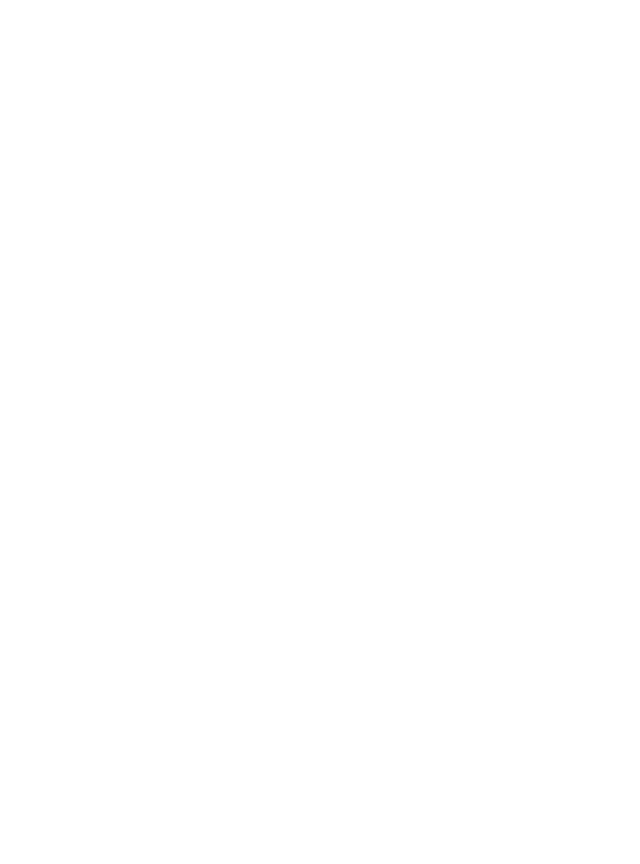
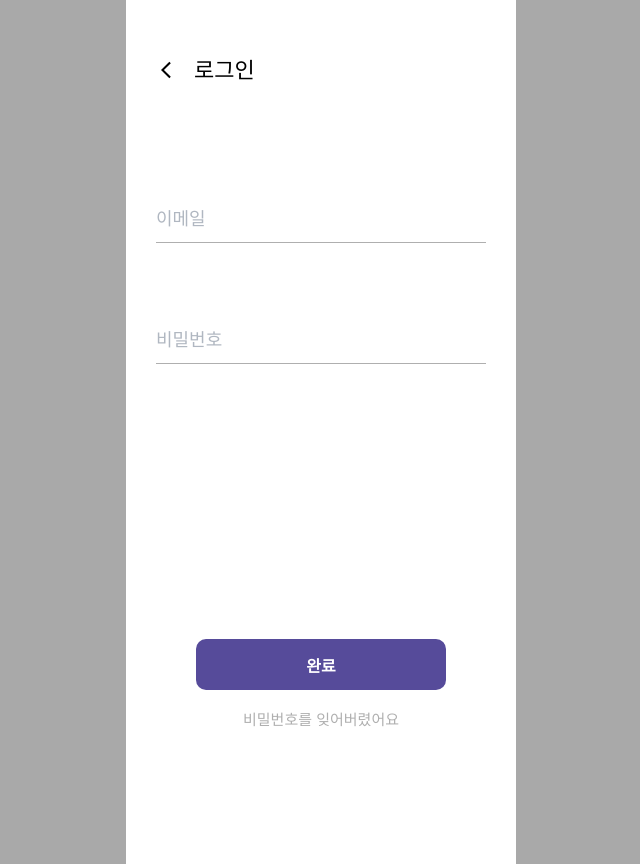
Before and after one commit to likelion-maestro/Maestro-fe, a React (Create React App) app in the folder maestro-fe/: page /LoginPage in a window 1280 px wide. Before the commit this address had no page. Shown: the whole page, without its empty margins (319-959 px from the left). Before the commit the page ends 800 px from the top, so only its background shows below. Built offline with nearby package versions, Linux system fonts and the light colour scheme.

Commit message:
feature: 로그인 페이지 틀 생성(기능제외)

```diff
--- a/maestro-fe/package.json
+++ b/maestro-fe/package.json
@@ -7,7 +7,7 @@
     "react": "^18.2.0",
     "react-dom": "^18.2.0",
     "react-icons": "^4.7.1",
-    "react-router-dom": "^6.4.2",
+    "react-router-dom": "^6.6.1",
     "react-scripts": "5.0.1",
     "styled-components": "^5.3.6",
     "styled-reset": "^4.4.2"
--- /dev/null
+++ b/maestro-fe/src/pages/LoginPage/index.jsx
@@ -0,0 +1,101 @@
+import React from 'react';
+import styled from 'styled-components';
+import { MdOutlineArrowBackIosNew } from 'react-icons/md';
+import { useNavigate } from 'react-router-dom';
+import Layout from '../../maestro-ui/Layout';
+import Button from '../../maestro-ui/Button';
+
+const Header = styled.div`
+    display: flex;
+    padding: 40px;
+    width: 100%;
+    font-weight: 800;
+    font-size: 20px;
+    justify-content: center;
+    align-items: center;
+`;
+
+const IconWrapper = styled.div`
+    display: flex;
+    margin-top: 20px;
+    margin-left: 30px;
+    width: 100%;
+    justify-content: left;
+`;
+
+const LoginText = styled.div`
+    display: flex;
+    margin-top: 0px;
+    margin-left: 18px;
+    justify-content: left;
+    font-size: 22px;
+    font-weight: 400;
+`;
+
+const InputWrapper = styled.div`
+    display: flex;
+    width: 330px;
+    margin-top: 88px;
+    border-bottom: 1.8px solid #AFAFAF;
+`;
+
+const InputText = styled.div`
+    display: flex;
+    font-size: 18px;
+    font-weight: 400;
+    margin-bottom: 14px;
+    color: #B0B7C1;
+`;
+
+const ButtonWrapper = styled.div`
+    position: relative;
+    margin-top: 275px;
+`;
+
+const ButtonText = styled.div`
+    position: relative;
+    text-align: center;
+    font-size: 16px;
+    font-weight: 600;
+`;
+
+const ForgotPassword = styled.div`
+    position: relative;
+    text-align: center;
+    font-size: 15px;
+    font-weight: 400;
+    margin-top: 22px;
+    color: #AFAFAF;
+`
+
+const LoginPage = () => {
+    const navigate = useNavigate();
+
+    const onClickBack = () => {
+        navigate("/LandingPage");
+    };
+    return (
+        <Layout>
+            <Header>
+                <IconWrapper>
+                    <MdOutlineArrowBackIosNew onClick={onClickBack} size="20"/>
+                    <LoginText>로그인</LoginText>
+                </IconWrapper>
+            </Header>
+            <InputWrapper>
+                <InputText>이메일</InputText>
+            </InputWrapper>
+            <InputWrapper>
+                <InputText>비밀번호</InputText>
+            </InputWrapper>
+            <ButtonWrapper>
+                <Button small>
+                    <ButtonText>완료</ButtonText>
+                </Button>
+            </ButtonWrapper>
+            <ForgotPassword>비밀번호를 잊어버렸어요</ForgotPassword>
+        </Layout>
+    );
+};
+
+export default LoginPage;
--- a/maestro-fe/src/routes/index.jsx
+++ b/maestro-fe/src/routes/index.jsx
@@ -5,6 +5,7 @@
 import TeamList from "../pages/TeamPage/TeamList";
 import TeamMake from "./../pages/TeamPage/TeamMake/index";
 import TeamEdit from "../pages/TeamPage/TeamEdit";
+import LoginPage from "../pages/LoginPage";
 import { createGlobalStyle } from "styled-components";
 
 const GlobalStyle = createGlobalStyle`
@@ -31,6 +32,7 @@
       <Route exact path="/TeamList" element={<TeamList />} />
       <Route exact path="/TeamEdit" element={<TeamEdit />} />
       <Route exact path="/TeamMake" element={<TeamMake />} />
+      <Route exact path="/LoginPage" element={<LoginPage />} />
     </Routes>
   </BrowserRouter>
 );
```
Also changed, not shown: 2 other files (tests, documents, lock files or other folders).
